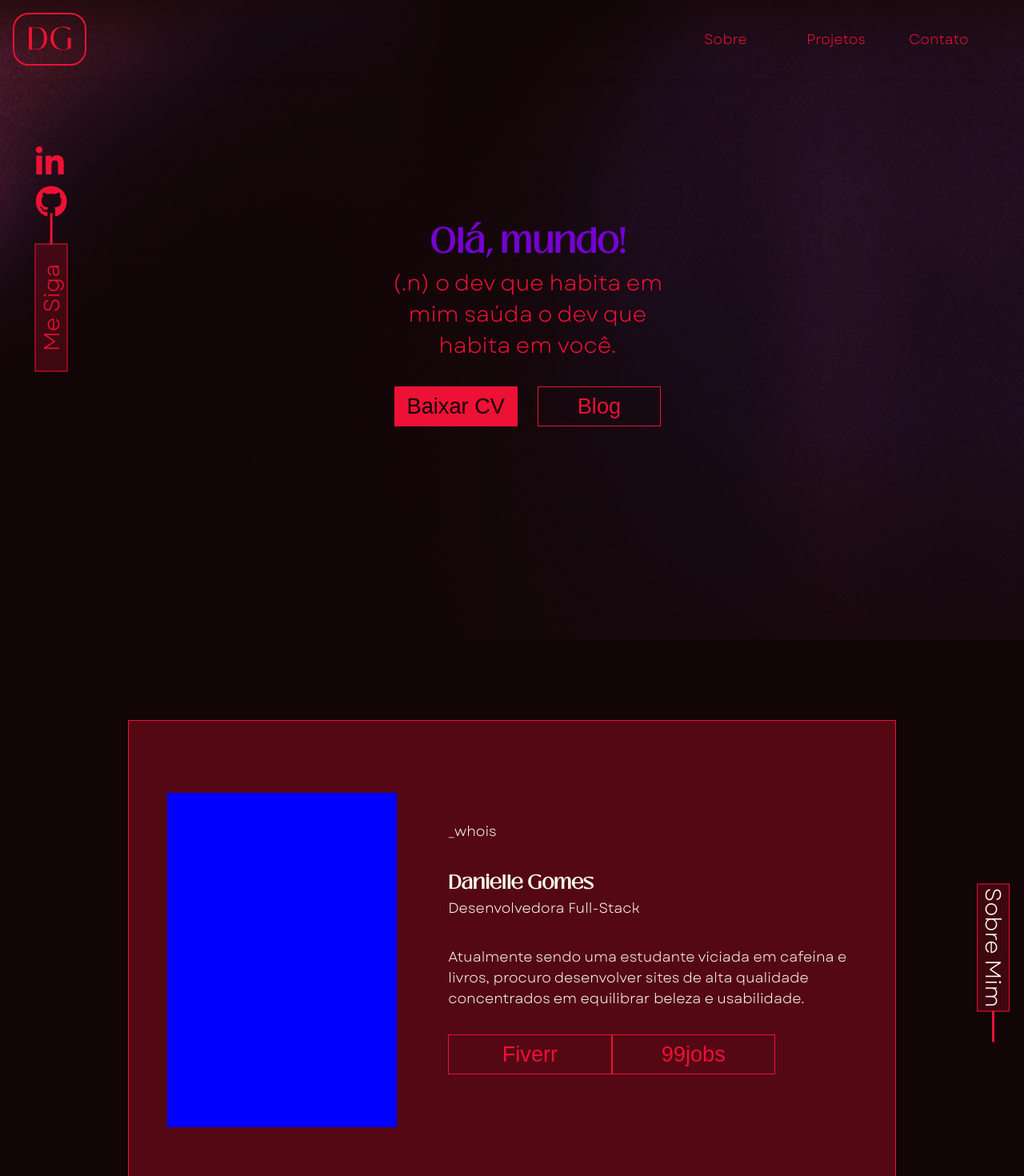
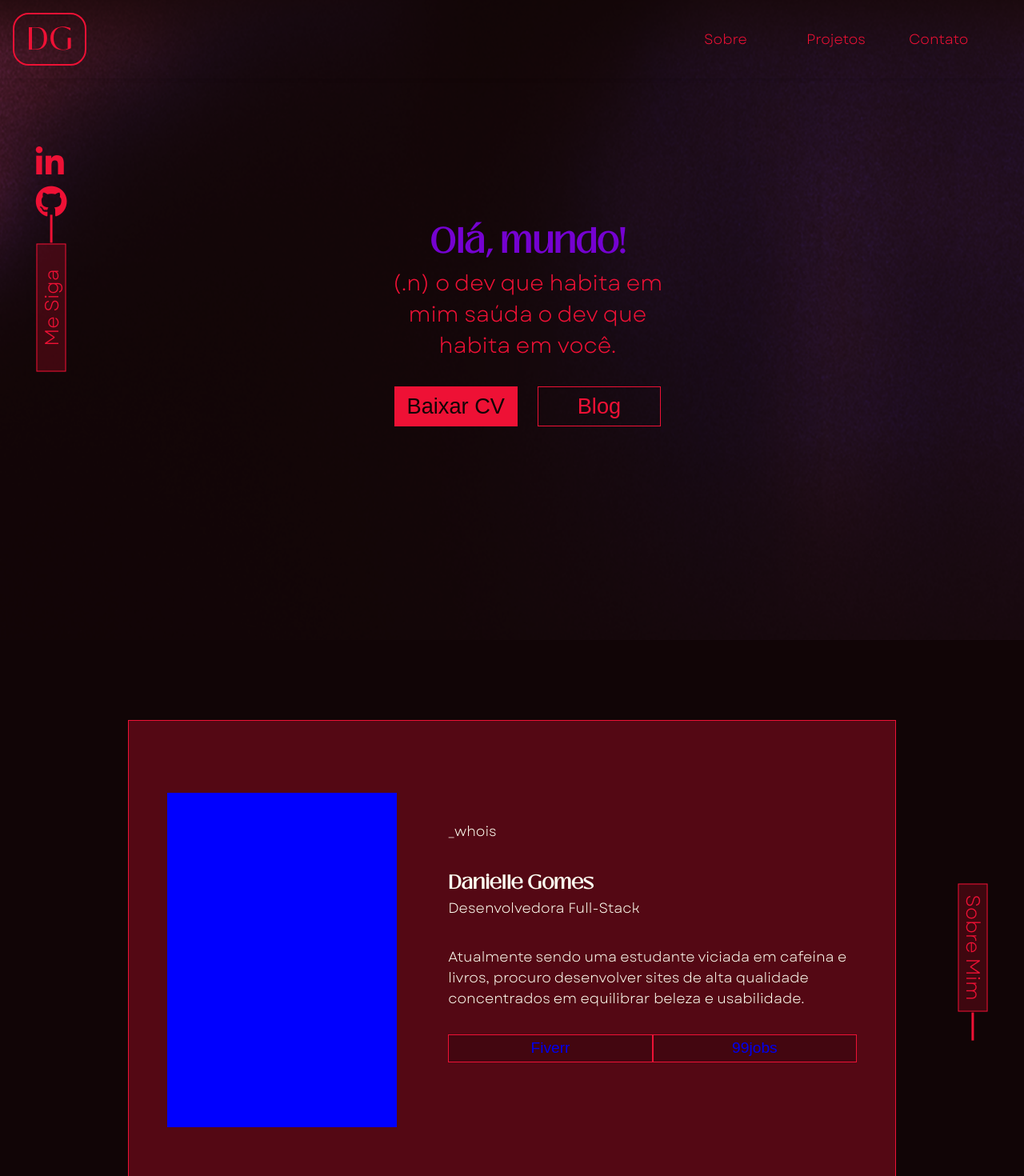
Before and after one commit to niellegs/Portfolio, a React (Vite) app in the folder portfolio/: page / in a window 1280 px wide. Shown: the top 1470 px of the page at 80% size. Built offline with nearby package versions, Linux system fonts and the light colour scheme.

Commit message:
error - need to fix

```diff
--- a/portfolio/src/Components/AboutMe/AboutMe.css
+++ b/portfolio/src/Components/AboutMe/AboutMe.css
@@ -31,6 +31,14 @@
 
 }
 
+.aboutme_text button{
+    width: 50%;
+    height: 10%;
+    background-color: rgba(0,0,0, 0.2);
+    border: 1px solid rgb(238, 17, 53);
+    font-size: 1.2rem;
+}
+
 .aboutme_text p {
     font-size: 1.1rem;
 }
--- a/portfolio/src/Components/AboutMe/AboutMe.tsx
+++ b/portfolio/src/Components/AboutMe/AboutMe.tsx
@@ -32,7 +32,7 @@ function AboutMe() {
                     </div>
                     <p>Atualmente sendo uma estudante viciada em cafeína e livros, procuro desenvolver sites de alta qualidade concentrados em equilibrar beleza e usabilidade. </p>
                     <button>
-                        <a href="#">Fiverr</a>
+                        <a href="https://br.fiverr.com/ughhlynx?public_mode=true" target="_blank">Fiverr</a>
                     </button>
                     <button>
                         <a href="#">99jobs</a>
--- a/portfolio/src/Components/Header/Header.css
+++ b/portfolio/src/Components/Header/Header.css
@@ -10,18 +10,18 @@ header {
 }
 
 
-ul li {
+header ul li {
    width: 10vw;
    list-style-type: none;
    font-size: 1.1rem;
 }
 
-a, li {
+header a, li {
     color: #EE1135;
     transition: .2s ease-in-out;
 }
 
-a:hover {
+header a:hover {
     cursor: pointer;
     color: #7001d7;
 }
--- a/portfolio/src/Components/Hero/Hero.css
+++ b/portfolio/src/Components/Hero/Hero.css
@@ -2,7 +2,7 @@
     width: 100vw;
     height: 100vh;
     background: url(../../assets/background-hero.png) center center / cover no-repeat;
-    background-attachment: fixed; /* Isso vai criar o efeito de parallax no fundo */
+    background-attachment: fixed;
     position: relative;
     overflow: hidden;
 }
@@ -35,20 +35,29 @@ a i {
     padding-top: .5rem;
 }
 
-button {
+.container-info button {
     font-size: 1.7rem;
     padding: .5rem;
     width: 40%;
     background-color: transparent;
     border: .1rem solid #EE1135;
+
 }
 
-.primary-button {
-    background-color: #EE1135;
-    color: #110506;
+.container-info a, .container-social i {
+    color: #EE1135;
+    transition: .4s ease-in-out;
 }
 
-.primary-button a {
+.container-info a:hover, .container-social i:hover {
+    color: #7001d7;
+}
+
+.container-info .primary-button {
+    background-color: #EE1135;
+}
+
+.container-info .primary-button a {
     color: #110506;
 }
 
--- a/portfolio/src/Components/Hobbies/Hobbies.css
+++ b/portfolio/src/Components/Hobbies/Hobbies.css
@@ -1,13 +1,14 @@
 .container_hobbies {
     background-color: black;
     color: #7001d7;
+    margin-top: 30vh;
+    z-index: 1;
 }
 
 .hobbie {
-    background-color: rgba(112, 1, 215, .1)
-    ;
+    background-color: rgba(112, 1, 215, 0.1); /* Ajustado o ponto e vírgula */
     text-align: center;
-    border: #7001d7 1px solid;
+    border: 1px solid #7001d7; /* Ordem padrão */
     width: 10rem;
     height: 10rem;
 }
--- a/portfolio/src/Components/SideTitle/SideTitle.css
+++ b/portfolio/src/Components/SideTitle/SideTitle.css
@@ -4,6 +4,8 @@
     position: absolute;
     width: 10rem;
     text-align: center;
+    font-size: 1.5rem;
+    color: rgb(238, 17, 53);
 }
 
 .text::before {
@@ -25,5 +27,5 @@
 
 .right {
     transform: rotate(90deg);
-    translate: 47vw;
+    translate: 45vw;
 }
```
